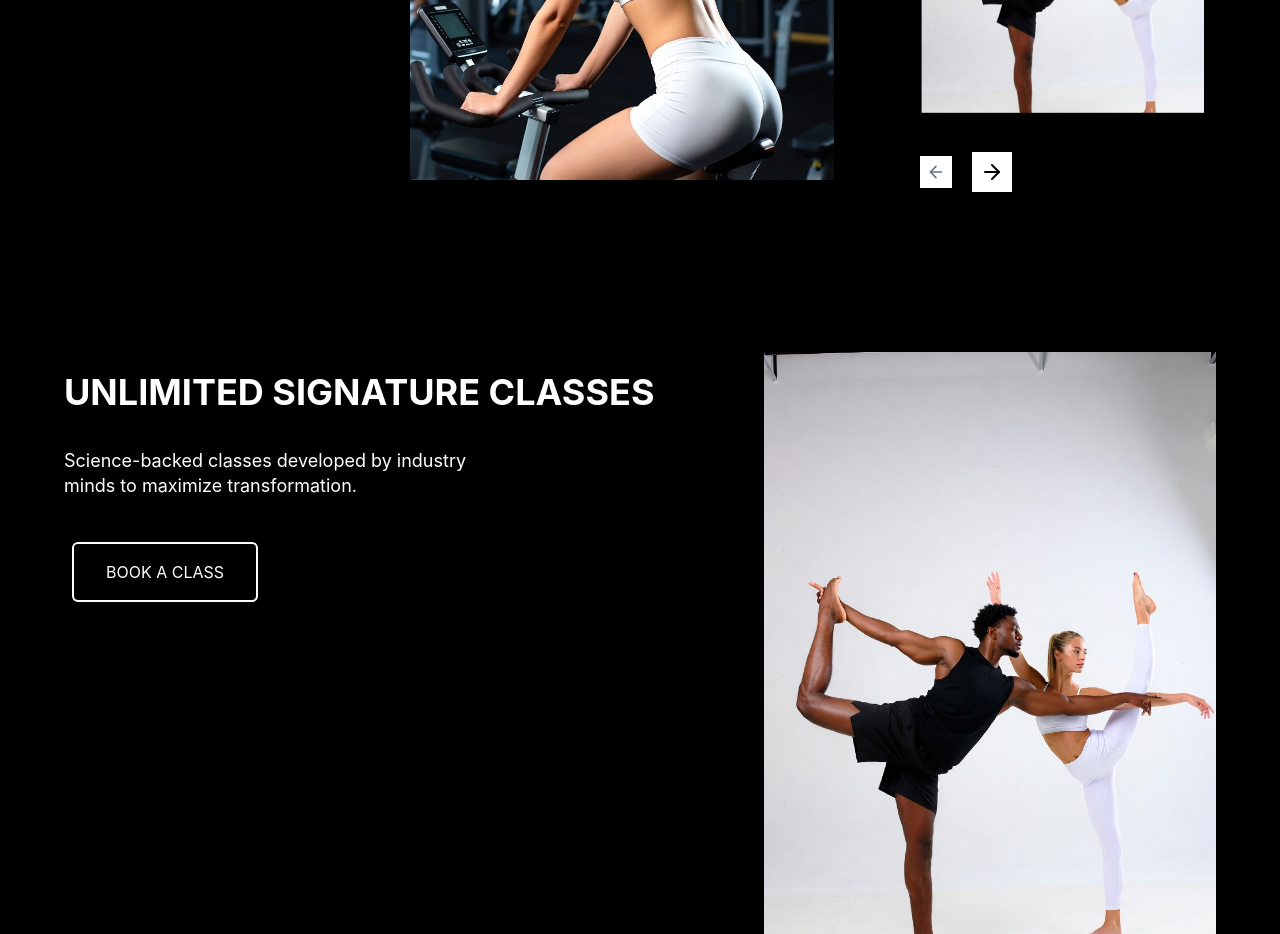
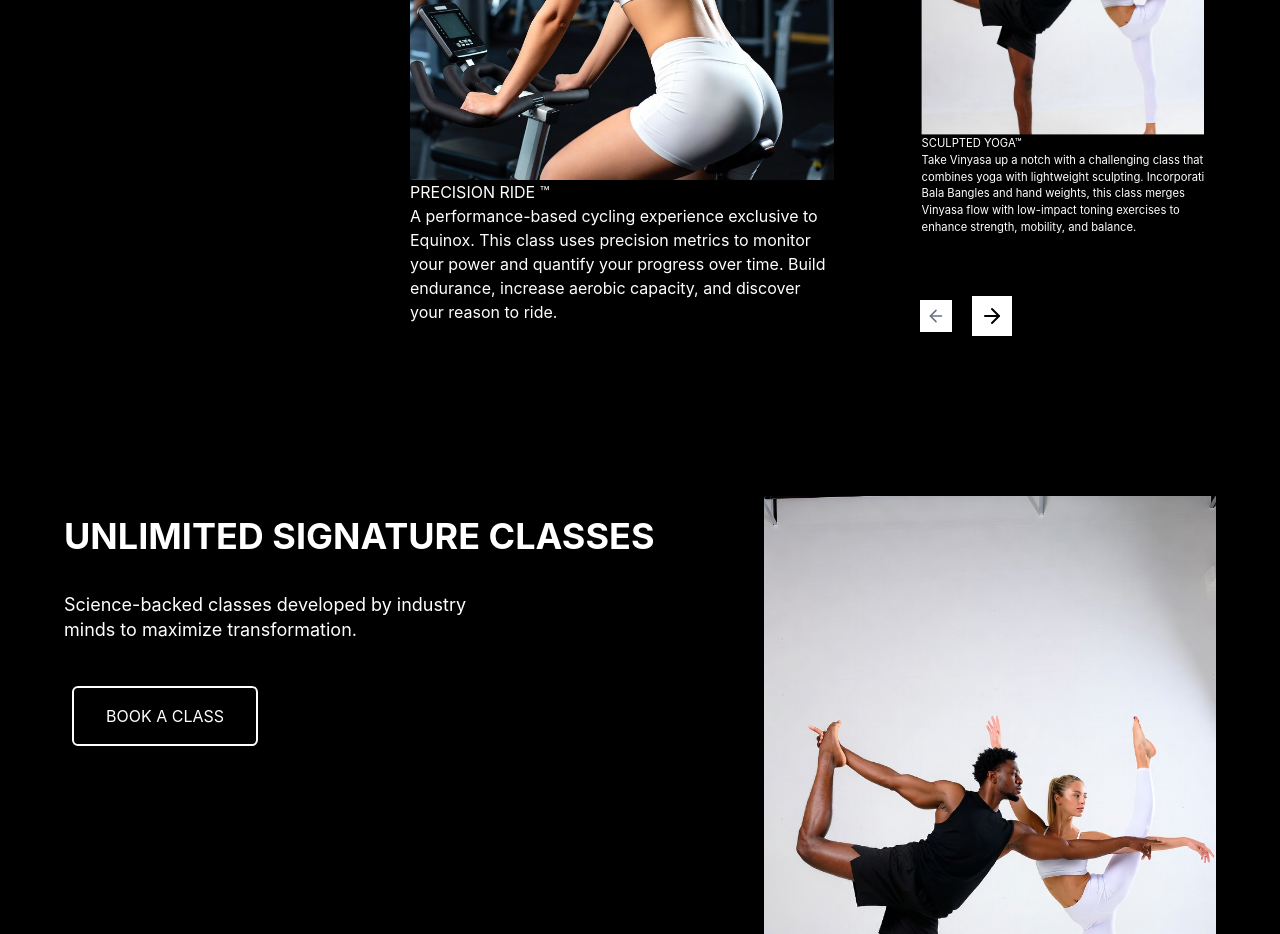
Before and after one commit to Nhlalo/VeloFitness, a React (Vite) app: page /classes in a window 1280 px wide. Shown: the part 1180-2114 px from the top of the page. Built offline with nearby package versions, Linux system fonts and the light colour scheme.

Commit message:
feat: add a descriptive paragraph to the exclusive component

```diff
--- a/src/pages/classes/Classes.tsx
+++ b/src/pages/classes/Classes.tsx
@@ -112,6 +112,10 @@ function Exlusives() {
                   }}
                   data-index={index}
                 />
+                <div>
+                  <h3>{content.heading}</h3>
+                  <p>{content.description}</p>
+                </div>
               </div>
             );
           })}
```
